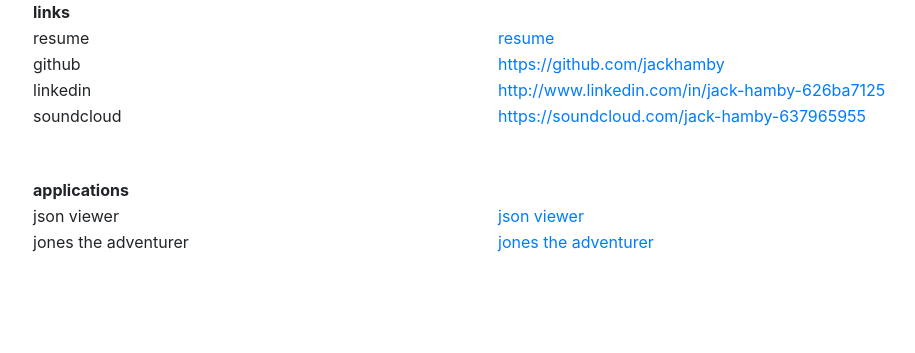
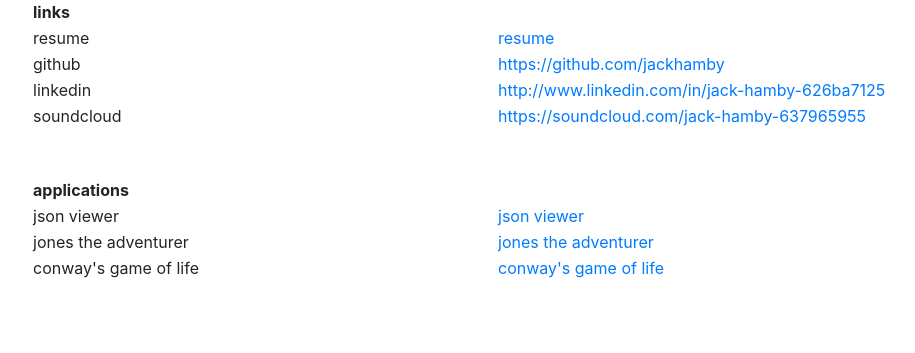
Before and after one commit to jackhamby/jackhamby.com, a Flask app: page / in a window 1280 px wide. Shown: the part 144-497 px from the top of the page, without its empty margins (143-1058 px from the left). Run offline with Flask 2, Linux system fonts and the light colour scheme; some libraries are stand-ins or nearby versions.

Commit message:
add conway

```diff
--- a/templates/index.html
+++ b/templates/index.html
@@ -84,6 +84,14 @@
                                 <a href="https://jones.jackhamby.com">jones the adventurer</a>
                             </td>
                         </tr>
+                        <tr>
+                            <td>
+                                conway's game of life
+                            </td>
+                            <td>
+                                <a href="https://conways.jackhamby.com">conway's game of life</a>
+                            </td>
+                        </tr>
 
 
                     </tbody>
```
